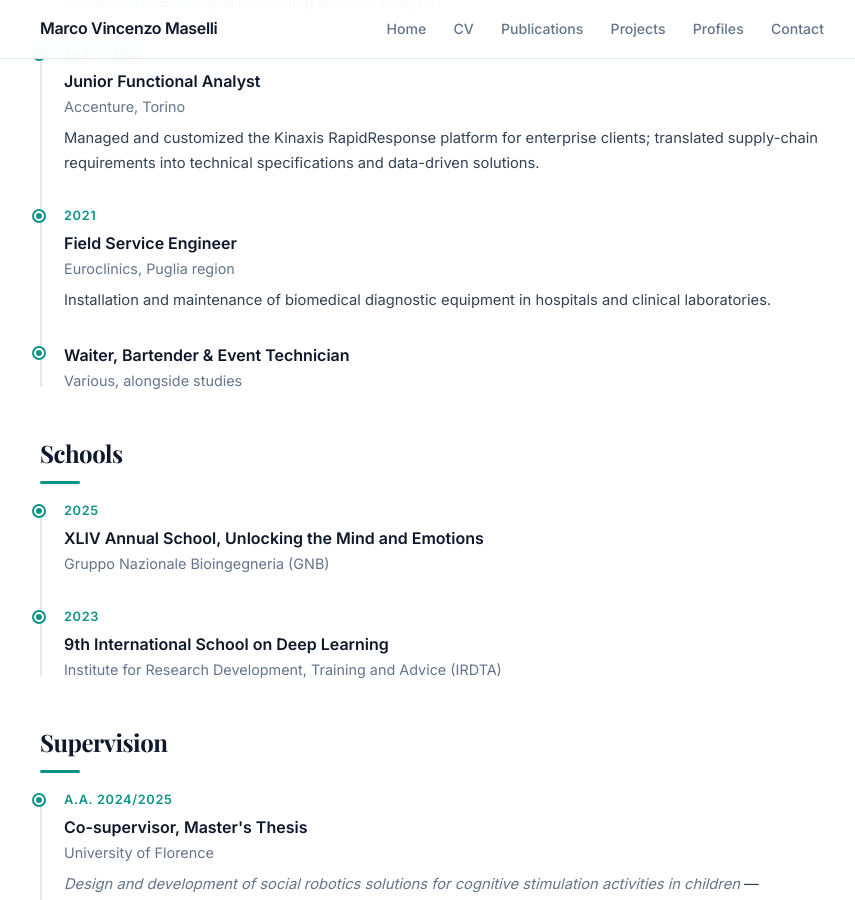
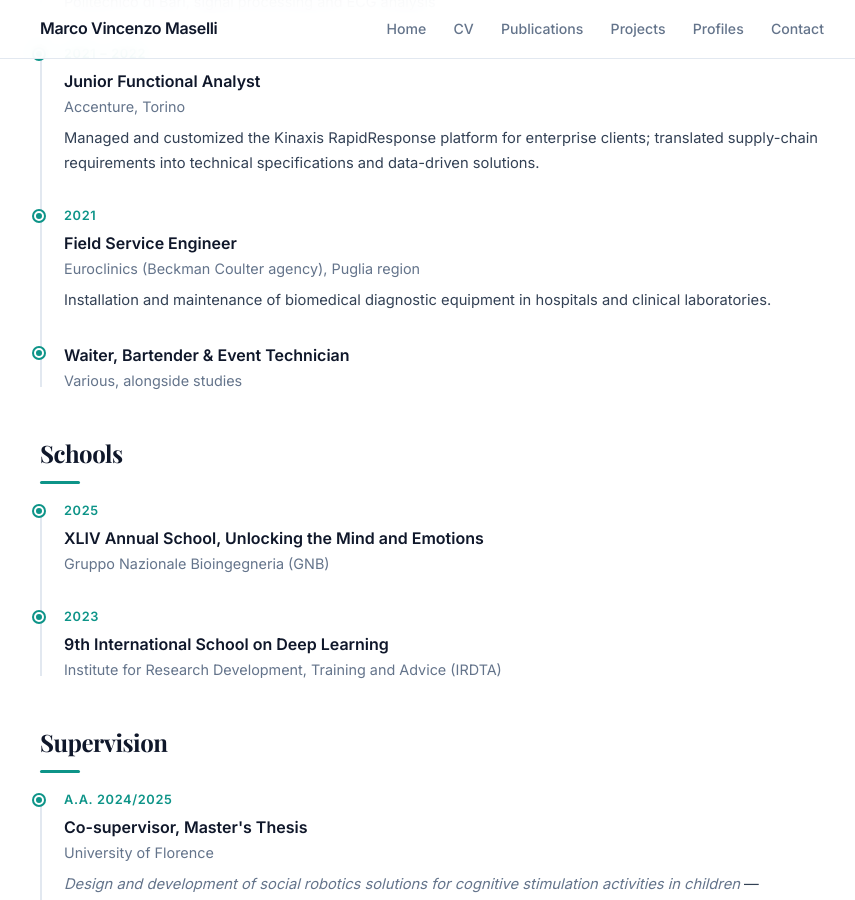
Before and after one commit to marcovmaselli/marcovmaselli.github.io, a Jekyll site: the page built from cv.md, in a window 1280 px wide and 900 px high, scrolled down 2428 px. Shown: the whole window, without its empty margins (202-1057 px from the left). Built offline with Jekyll 4.4.1, drawn with Linux system fonts in a browser that asks for light colours; a style sheet for code colours, icons or effects is not loaded.

Commit message:
Update CV: clarify job title and agency for Field Service Engineer position

```diff
--- a/cv.md
+++ b/cv.md
@@ -79,7 +79,7 @@ title: Curriculum Vitae
   <div class="timeline-item">
     <div class="timeline-date">2021</div>
     <div class="timeline-title">Field Service Engineer</div>
-    <div class="timeline-sub">Euroclinics, Puglia region</div>
+    <div class="timeline-sub">Euroclinics (Beckman Coulter agency), Puglia region</div>
     <p style="font-size:0.92rem;">Installation and maintenance of biomedical diagnostic equipment in hospitals and clinical laboratories.</p>
   </div>
   <div class="timeline-item">
```
